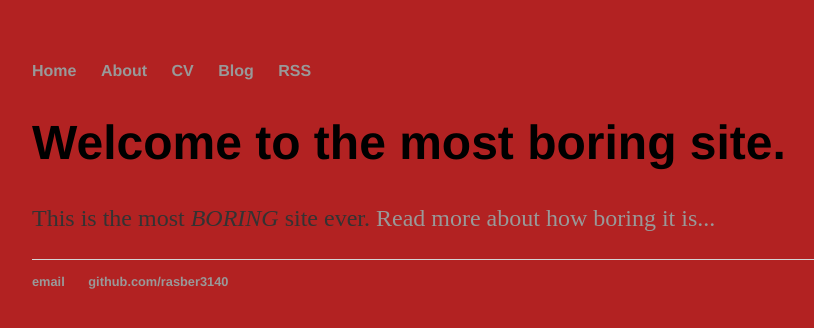
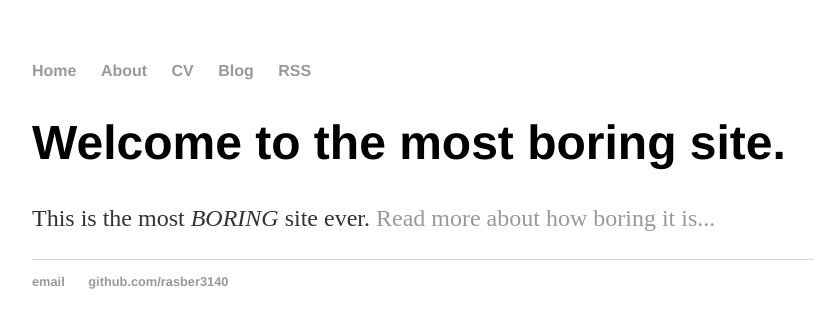
Before and after one commit to rasber3140/rasber3140.github.io, a Jekyll site: the page built from index.html, in a window 1280 px wide. Shown: the top 328 px of the page, without its empty margins (160-974 px from the left). Built offline with Jekyll 4.4.1, drawn with Linux system fonts in a browser that asks for light colours.

Commit message:
Update main.css

```diff
--- a/css/main.css
+++ b/css/main.css
@@ -1,4 +1,4 @@
-body { margin: 60px auto; width: 70%; background-color: FireBrick; }
+body { margin: 60px auto; width: 70%; background-color: White; }
 
 a { text-decoration: none; color: #999; }
 a:hover { text-decoration: underline; }
```
